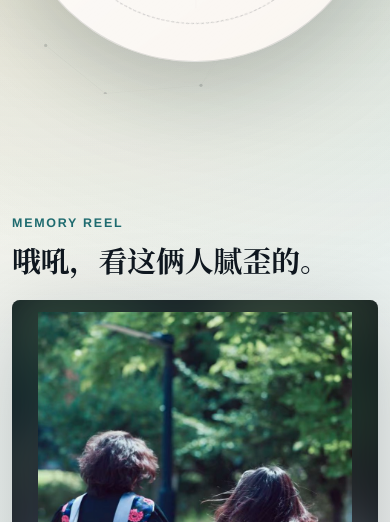
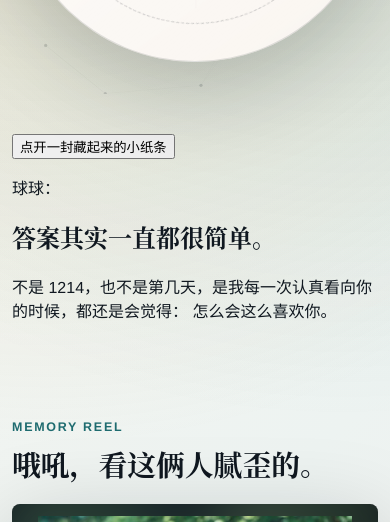
Before and after one commit to gggccclll/qita-520-memory, a plain HTML site: page index.html in a window 390 px wide. Shown: the part 750-1272 px from the top of the page. Drawn offline with Linux system fonts and the light colour scheme.

Commit message:
Polish responsive memorial page

```diff
--- a/index.html
+++ b/index.html
@@ -32,6 +32,20 @@
         </div>
       </section>
 
+      <section class="secret-note" aria-label="隐藏小纸条">
+        <button class="note-button" id="noteButton" type="button">
+          <span>点开一封藏起来的小纸条</span>
+        </button>
+        <div class="note-card" id="noteCard" aria-hidden="true">
+          <p>球球：</p>
+          <h2>答案其实一直都很简单。</h2>
+          <p>
+            不是 1214，也不是第几天，是我每一次认真看向你的时候，都还是会觉得：
+            怎么会这么喜欢你。
+          </p>
+        </div>
+      </section>
+
       <section class="section-band" id="photos">
         <div class="section-heading">
           <p class="eyebrow">Memory Reel</p>
@@ -44,7 +58,9 @@
           </button>
 
           <article class="photo-stage" id="photoStage">
-            <img id="currentPhoto" alt="我们的照片" />
+            <div class="photo-frame">
+              <img id="currentPhoto" alt="我们的照片" />
+            </div>
             <div class="photo-caption">
               <p id="photoDate"></p>
               <h3 id="photoTitle"></h3>
```
